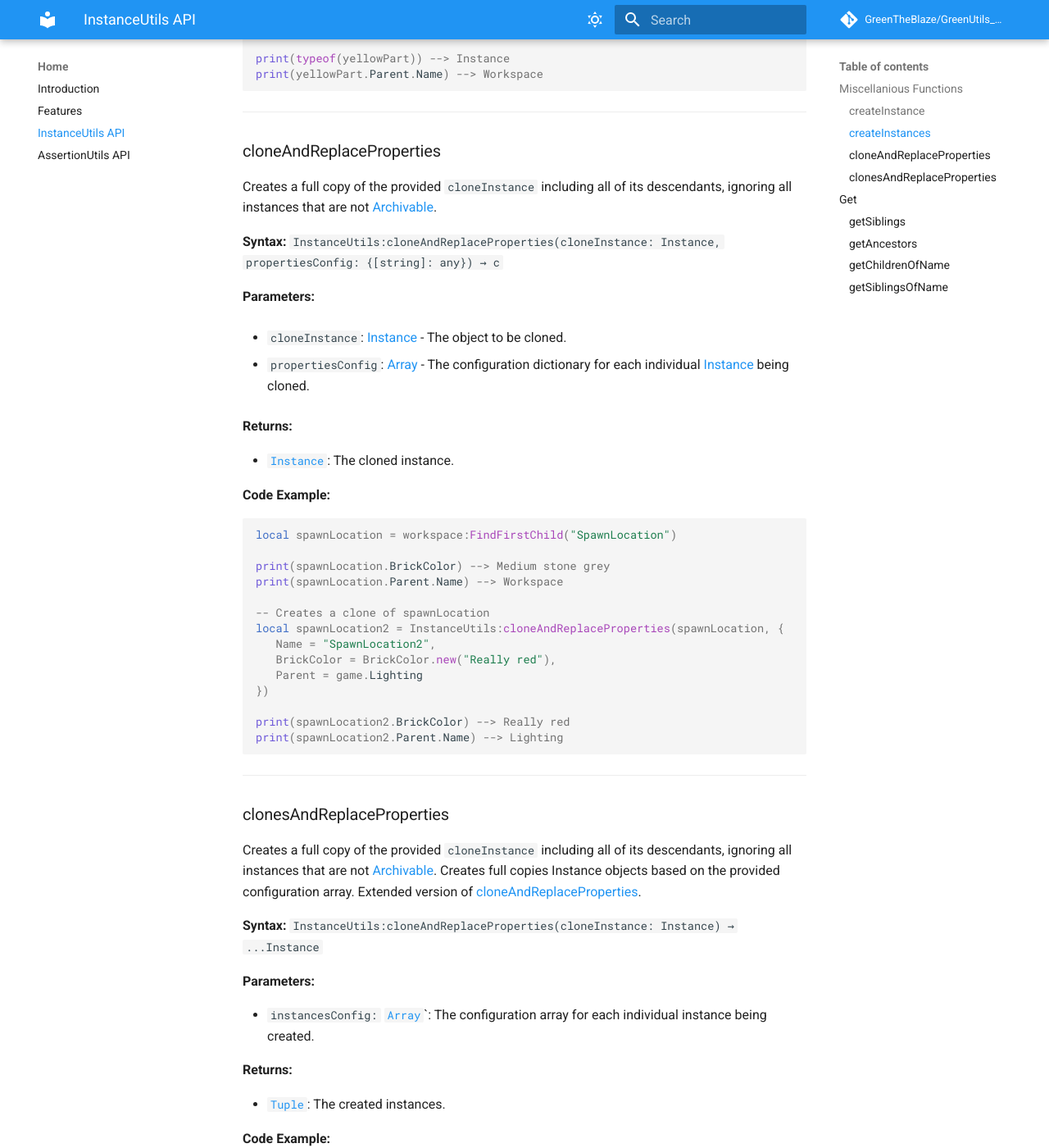
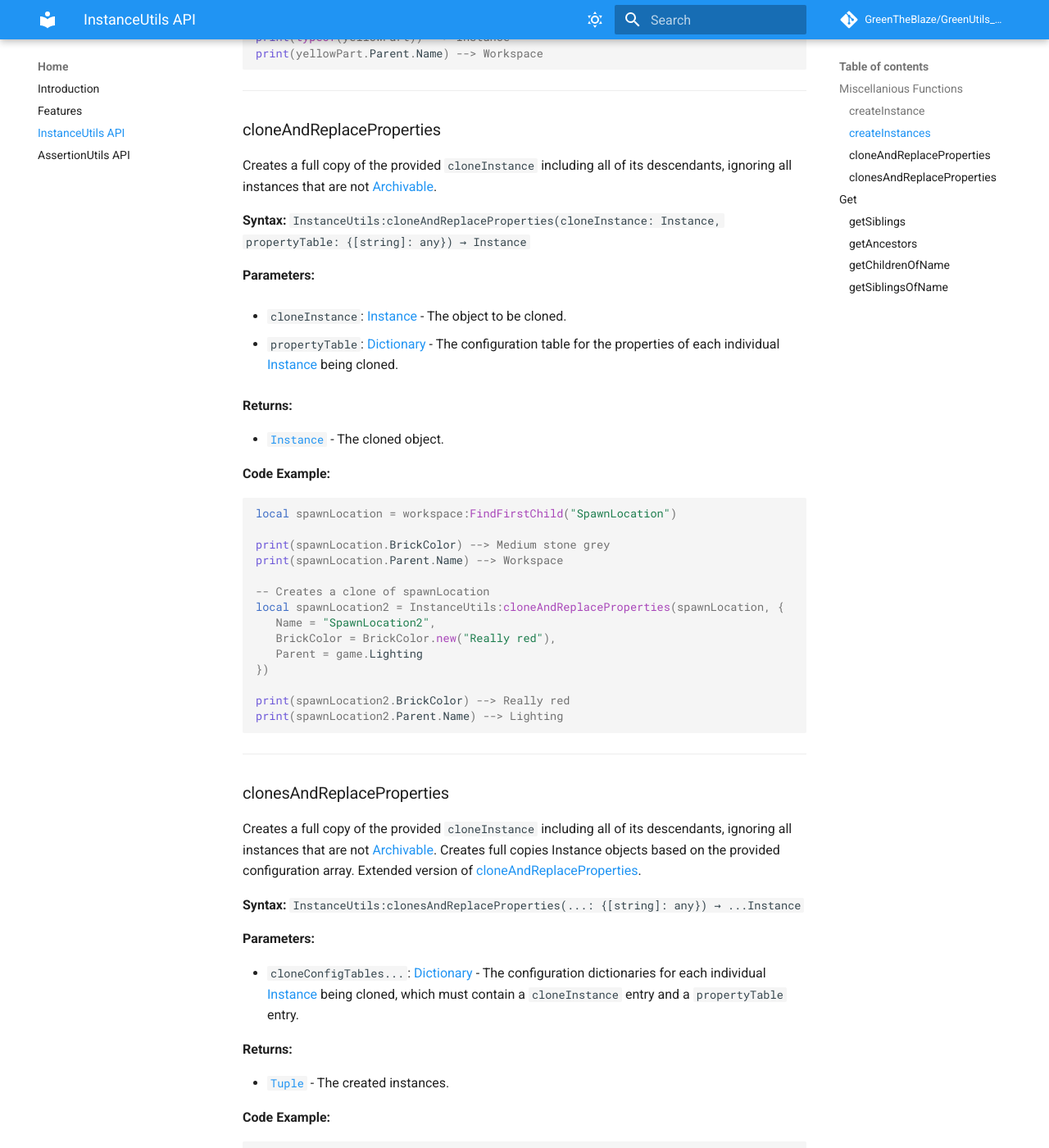
Before and after one commit to GreenTheBlaze/GreenUtils_Roblox, an MkDocs documentation site: the page built from docs/instanceutils-api.md, in a window 1280 px wide and 1400 px high, scrolled down 2074 px. Shown: the whole window at 82% size. Built offline with MkDocs 1.6.1 and Material for MkDocs 9.7.7, drawn with Linux system fonts in a browser that asks for light colours; comment, search, counter and statistics services are not loaded; some of the changed text lies outside the part shown.

Commit message:
Update instanceutils-api.md

````diff
--- a/docs/instanceutils-api.md
+++ b/docs/instanceutils-api.md
@@ -5,13 +5,13 @@ Below listed are the methods/functions used in InstanceUtils!
 ### createInstance
 Creates a new [Instance](https://create.roblox.com/docs/reference/engine/classes/Instance) of type `className` using the provided configuration dictionary to set the object's properties. Similar to the default constructor [Instance.new](https://create.roblox.com/docs/reference/engine/datatypes/Instance#new) which is already provided by Roblox.
 
-**Syntax:** `InstanceUtils:createInstance(className: string, propertiesConfig: {[string]: any}) → Instance`
+**Syntax:** `InstanceUtils:createInstance(className: string, propertyTable: {[string]: any}) → Instance`
 
 **Parameters:**
 
 * `className`: [string](https://create.roblox.com/docs/luau/strings) - Class name of the new object to create.
 
-* `propertiesConfig`: [Dictionary](https://create.roblox.com/docs/luau/tables#dictionaries) - The configuration dictionary in which the properties to configure for the new object should be listed.
+* `propertyTable`: [Dictionary](https://create.roblox.com/docs/luau/tables#dictionaries) - The configuration dictionary in which the properties to configure for the new object should be listed.
 
 **Returns:**
 
@@ -49,11 +49,11 @@ print(yellowPart.Parent.Name) --> Workspace
 ### createInstances
 Creates multiple instances based on the provided configuration dictionary. Extended version of [createInstance](#createInstance). Invalid properties provided will be flagged.
 
-**Syntax:** `InstanceUtils:createInstances(instancesConfig: {{[string]: any}}) → ...Instance`
+**Syntax:** `InstanceUtils:createInstances(...: {[string]: any}) → ...Instance`
 
 **Parameters:**
 
-* `instancesConfig`: [Array](https://create.roblox.com/docs/luau/tables#arrays) - The array containing each individual object's properties configuration dictionary, which will each be used to create the intended [Instance](https://create.roblox.com/docs/reference/engine/classes/Instance)(s).
+* `propertyTables...`: [Dictionary](https://create.roblox.com/docs/luau/tables#dictionaries) - The dictionaries containing each individual object's property settings, which will be used to create the intended [Instance](https://create.roblox.com/docs/reference/engine/classes/Instance)(s) correctly.
 
 **Returns:**
 
@@ -61,7 +61,7 @@ Creates multiple instances based on the provided configuration dictionary. Exten
 
 **Code Example:**
 ```lua
-local redPart, yellowPart = InstanceUtils:createInstances({
+local redPart, yellowPart = InstanceUtils:createInstances(
    {
       ClassName = "Part",
       Name = "RedPart",
@@ -74,7 +74,7 @@ local redPart, yellowPart = InstanceUtils:createInstances({
       BrickColor = BrickColor.new(1, 1, 0),
       Parent = workspace
    }
-})
+)
 
 -- Example output results of the instances' properties:
 print(typeof(redPart)) --> Instance
@@ -89,17 +89,17 @@ print(yellowPart.Parent.Name) --> Workspace
 ### cloneAndReplaceProperties
 Creates a full copy of the provided `cloneInstance` including all of its descendants, ignoring all instances that are not [Archivable](https://create.roblox.com/docs/reference/engine/classes/Instance#Archivable).
 
-**Syntax:** `InstanceUtils:cloneAndReplaceProperties(cloneInstance: Instance, propertiesConfig: {[string]: any}) → c`
+**Syntax:** `InstanceUtils:cloneAndReplaceProperties(cloneInstance: Instance, propertyTable: {[string]: any}) → Instance`
 
 **Parameters:**
 
 * `cloneInstance`: [Instance](https://create.roblox.com/docs/reference/engine/classes/Instance) - The object to be cloned.
 
-* `propertiesConfig`: [Array](https://create.roblox.com/docs/luau/tables#arrays) - The configuration dictionary for each individual [Instance](https://create.roblox.com/docs/reference/engine/classes/Instance) being cloned.
+* `propertyTable`: [Dictionary](https://create.roblox.com/docs/luau/tables#dictionaries) - The configuration table for the properties of each individual [Instance](https://create.roblox.com/docs/reference/engine/classes/Instance) being cloned.
 
 **Returns:**
 
-* [`Instance`](https://create.roblox.com/docs/reference/engine/classes/Instance): The cloned instance.
+* [`Instance`](https://create.roblox.com/docs/reference/engine/classes/Instance) - The cloned object.
 
 **Code Example:**
 ```lua
@@ -125,15 +125,15 @@ print(spawnLocation2.Parent.Name) --> Lighting
 Creates a full copy of the provided `cloneInstance` including all of its descendants, ignoring all instances that are not [Archivable](https://create.roblox.com/docs/reference/engine/classes/Instance#Archivable).
 Creates full copies Instance objects based on the provided configuration array. Extended version of [cloneAndReplaceProperties](#cloneAndReplaceProperties).
 
-**Syntax:** `InstanceUtils:cloneAndReplaceProperties(cloneInstance: Instance) → ...Instance`
+**Syntax:** `InstanceUtils:clonesAndReplaceProperties(...: {[string]: any}) → ...Instance`
 
 **Parameters:**
 
-* `instancesConfig:` [`Array`](https://create.roblox.com/docs/luau/tables#arrays)`: The configuration array for each individual instance being created.
+* `cloneConfigTables...`: [Dictionary](https://create.roblox.com/docs/luau/tables#dictionaries) - The configuration dictionaries for each individual [Instance](https://create.roblox.com/docs/reference/engine/classes/Instance) being cloned, which must contain a `cloneInstance` entry and a `propertyTable` entry.
 
 **Returns:**
 
-* [`Tuple`](https://create.roblox.com/docs/luau/tuples): The created instances.
+* [`Tuple`](https://create.roblox.com/docs/luau/tuples) - The created instances.
 
 **Code Example:**
 ```lua
@@ -146,19 +146,23 @@ print(spawnLocation.Parent.Name) --> Workspace
 print(baseplate.BrickColor) --> Medium stone grey
 print(baseplate.Parent.Name) --> Workspace
 
-spawnLocation2, baseplate2 = InstanceUtils:clonesAndReplaceProperties({
+local spawnLocation2, baseplate2 = InstanceUtils:clonesAndReplaceProperties(
    {
       cloneInstance = spawnLocation,
-      Name = "SpawnLocation2",
-      BrickColor = BrickColor.new("Really red"),
-      Parent = game.Lighting
+      propertyTable = {
+         Name = "SpawnLocation2",
+         BrickColor = BrickColor.new("Really red"),
+         Parent = game.Lighting
+      }
    },
    {
       cloneInstance = baseplate,
-      Name = "Baseplate2",
-      Parent = workspace.Terrain
+      propertyTable = {
+         Name = "Baseplate2",
+         Parent = workspace.Terrain
+      }
    }
-})
+)
 
 print(typeof(fooBar)) --> Instance
 print(typeof(aRedMeshPart)) --> FooBar
````
